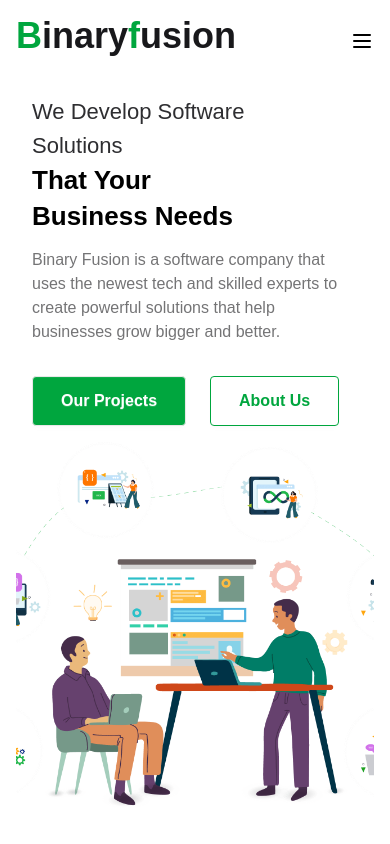
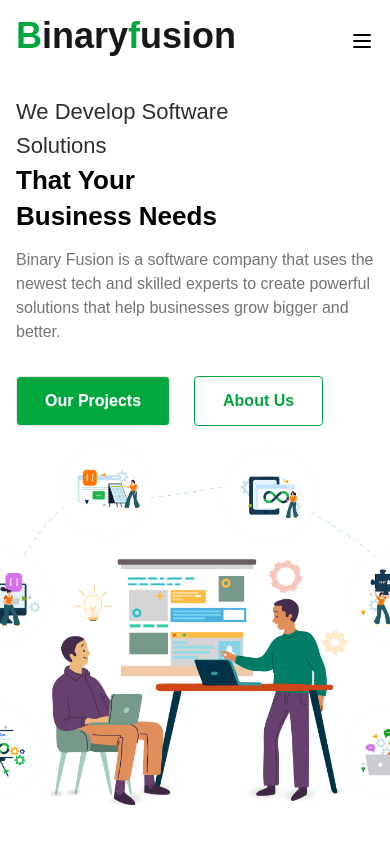
Before and after one commit to mizanur2734/binary-fusion, a React (Vite) app: page / in a window 390 px wide. Shown: the top 844 px of the page. Built offline with nearby package versions, Linux system fonts and the light colour scheme.

Commit message:
added the banner padding fixed

```diff
--- a/src/components/Banner.jsx
+++ b/src/components/Banner.jsx
@@ -12,7 +12,7 @@ const Banner = () => {
     return <Loading />;
   }
   return (
-    <div className="lg:mt-20 mt-12 py-12 px-4 lg:px-12">
+    <div className="lg:mt-20 mt-12 py-12 lg:px-12">
       <div className="flex flex-col lg:flex-row md:items-center text-left">
         {/* Text */}
         <div
```
